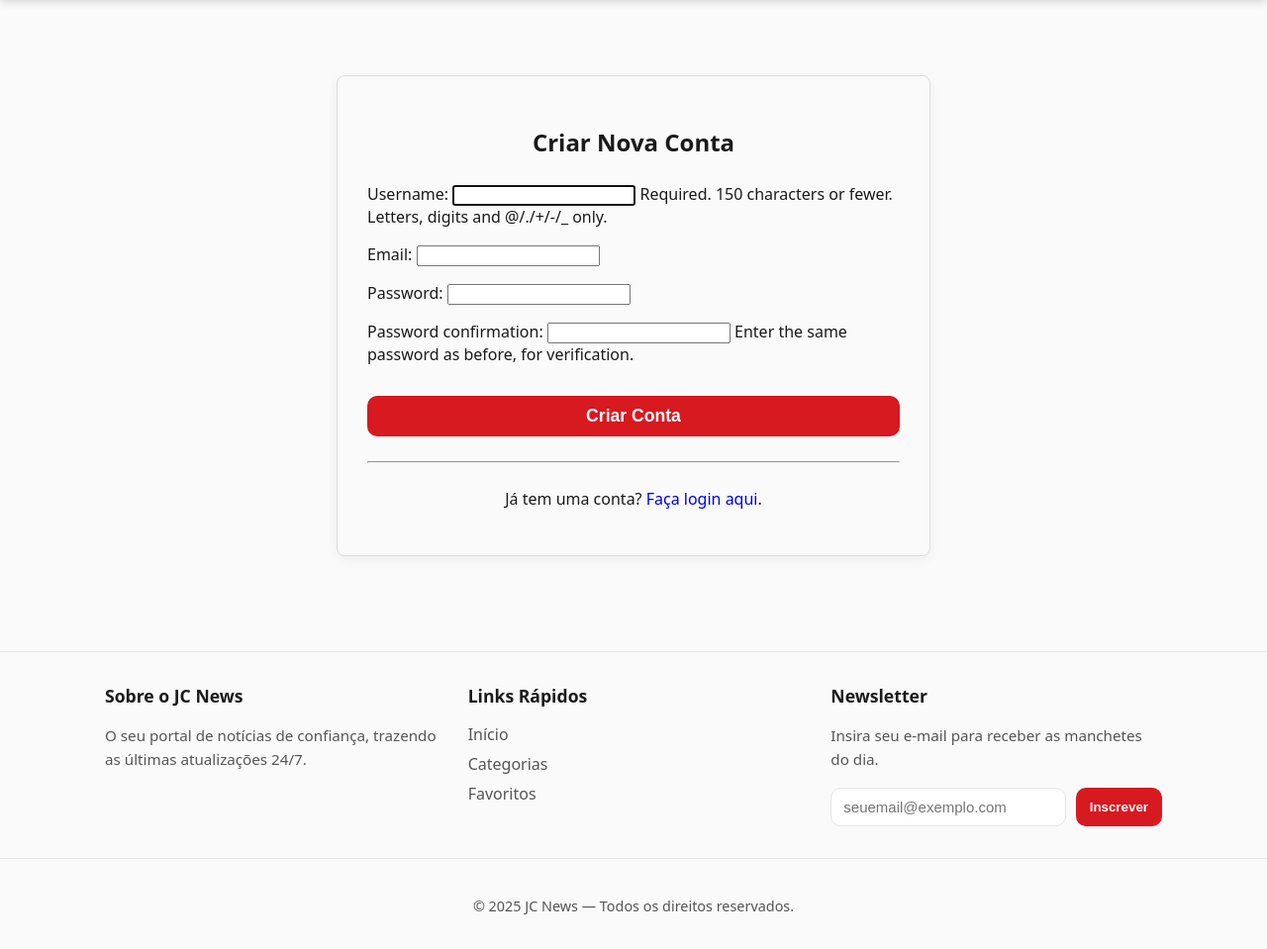
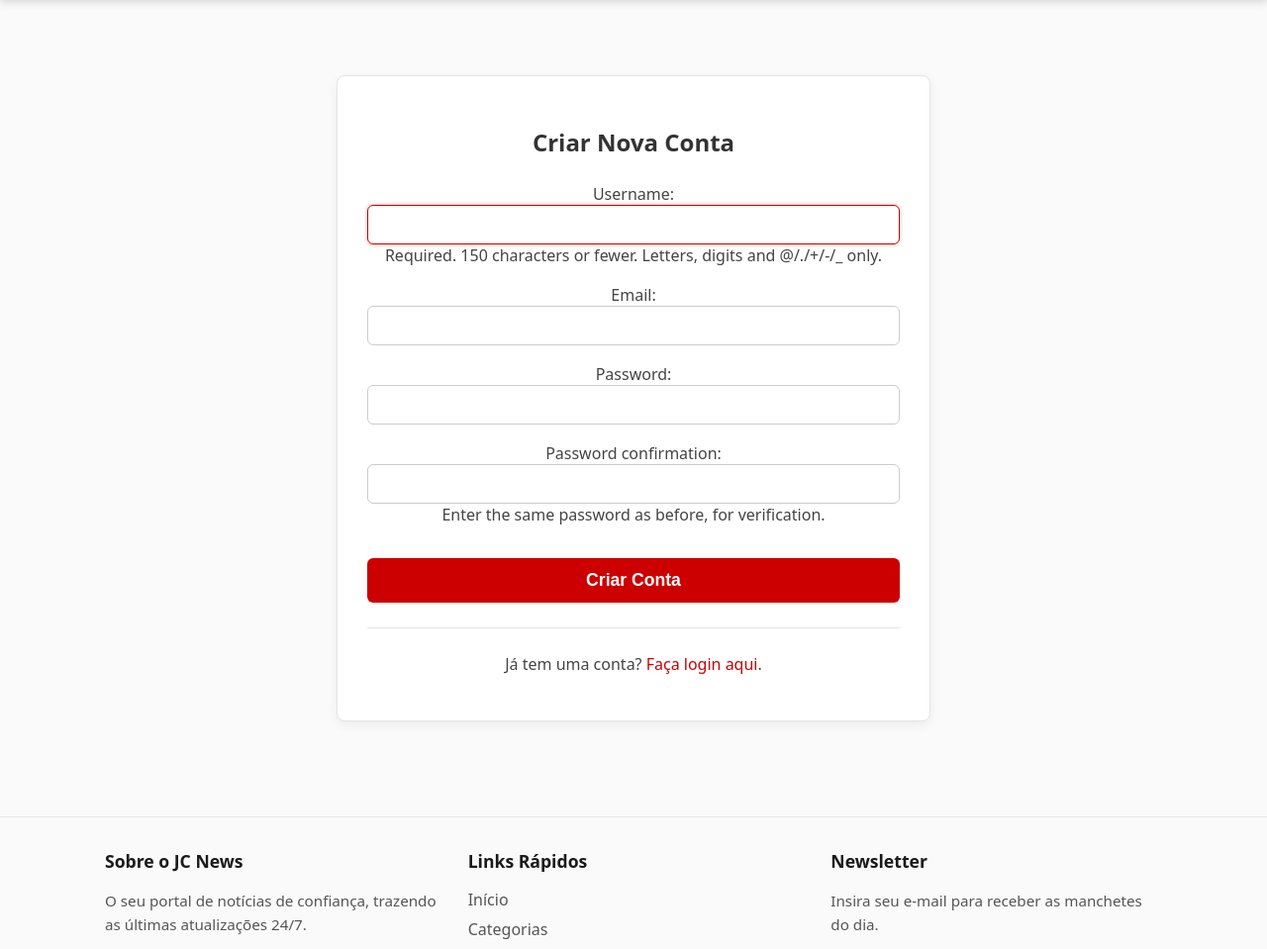
Before and after one commit to eduardohasantos/menjaro, a Django app: page /accounts/register/ in a window 1280 px wide. Shown: the part 64-1023 px from the top of the page at 99% size. Before the commit the page ends 989 px from the top, so only its background shows below. Run offline with Django 5.2, Linux system fonts and the light colour scheme.

Commit message:
Adicionando o css do register

```diff
--- a/project_jc/app1/static/app1/css/register.css
+++ b/project_jc/app1/static/app1/css/register.css
@@ -1,92 +1,98 @@
-.auth-container {
+/* ======== Container Geral ======== */
+.register-container {
     max-width: 600px;
     margin: 40px auto;
     padding: 30px;
-    border: 1px solid var(--border, #ddd);
+    background: #ffffff;
+    border: 1px solid #e5e5e5;
     border-radius: 8px;
-    box-shadow: var(--shadow, 0 4px 12px rgba(0,0,0,0.05));
-    background: var(--bg, #fff);
+    box-shadow: 0 4px 12px rgba(0,0,0,0.06);
+    animation: fadeIn 0.4s ease;
 }
 
-.auth-container h2 {
+/* Fade-in suave */
+@keyframes fadeIn {
+    from { opacity: 0; transform: translateY(10px); }
+    to   { opacity: 1; transform: translateY(0); }
+}
+
+.register-container h2 {
     text-align: center;
     margin-bottom: 25px;
-    color: var(--text, #1f2937);
+    font-weight: 600;
+    color: #333;
 }
 
-.auth-container form p {
-    margin-bottom: 15px;
-    color: var(--text, #1f2937);
+/* ======== Formulário ======== */
+.register-container form p {
+    margin-bottom: 18px;
 }
 
-.auth-container form label {
-    display: block;
-    margin-bottom: 5px;
-    font-weight: 600;
-    color: var(--text, #1f2937);
+/* Labels */
+.register-container label {
+    font-weight: 500;
+    color: #444;
 }
 
-.auth-container form input[type="text"],
-.auth-container form input[type="password"],
-.auth-container form input[type="email"] {
+/* Inputs Django padrão */
+.register-container input[type="text"],
+.register-container input[type="email"],
+.register-container input[type="password"],
+.register-container input[type="username"] {
     width: 100%;
-    padding: 10px;
-    box-sizing: border-box; /* Importante para o padding não quebrar o layout */
-    border: 1px solid var(--border, #ccc);
-    border-radius: 4px;
-    background: var(--bg, #fff);
-    color: var(--text, #1f2937);
+    padding: 10px 12px;
+    border: 1px solid #ccc;
+    border-radius: 6px;
     font-size: 1rem;
+    transition: all .2s;
 }
 
-.auth-container form .helptext {
-    font-size: 0.85rem;
-    color: var(--muted, #666);
-    display: block;
-    margin-top: 4px;
+/* Hover / Focus */
+.register-container input:focus {
+    border-color: #cc0000;
+    box-shadow: 0 0 4px rgba(204, 0, 0, 0.3);
+    outline: none;
 }
 
-.auth-container form .errorlist {
-    color: #e21b2d;
-    list-style-type: none;
-    padding: 0;
-    margin: 5px 0;
-    font-weight: bold;
+/* ======== Botão ======== */
+.register-btn {
+    width: 100%;
+    padding: 12px;
+    margin-top: 15px;
+    background: #cc0000;
+    border: none;
+    border-radius: 6px;
+    color: #fff;
+    font-size: 1.1rem;
+    font-weight: 600;
+    cursor: pointer;
+    transition: background .2s ease;
 }
 
-.auth-container .auth-button {
-    width: 100%;
-    padding: 12px;
-    font-size: 1.1rem;
-    margin-top: 15px;
-    background-color: var(--brand, #e21b2d);
-    color: #fff;
-    border: none;
-    border-radius: 4px;
-    cursor: pointer;
-    font-weight: 600;
-    transition: background-color 0.2s ease;
-}
-.auth-container .auth-button:hover {
-    background-color: #b0101f;
+.register-btn:hover {
+    background: #a80000;
 }
 
-
-.auth-container hr {
-    margin: 25px 0;
-    border: 0;
-    border-top: 1px solid var(--border, #eee);
+/* ======== Links ======== */
+.register-container a {
+    color: #cc0000;
+    font-weight: 500;
+    text-decoration: none;
 }
 
-.auth-container .auth-link {
-    text-align: center;
-    color: var(--text, #1f2937);
-}
-.auth-container .auth-link a {
-    color: var(--link, #0ea5e9);
-    text-decoration: none;
-    font-weight: 600;
-}
-.auth-container .auth-link a:hover {
+.register-container a:hover {
     text-decoration: underline;
 }
+
+/* Linha divisória */
+.register-container hr {
+    margin: 25px 0;
+    border: none;
+    border-top: 1px solid #e5e5e5;
+}
+
+/* Texto inferior */
+.register-container p {
+    text-align: center;
+    color: #444;
+}
--- a/project_jc/app1/templates/registration/register.html
+++ b/project_jc/app1/templates/registration/register.html
@@ -1,27 +1,31 @@
 {% extends "app1/base.html" %}
-
+{% load static %}
 {% block title %}Criar Conta · News Site{% endblock %}
 
 {% block content %}
-<div class="container" style="max-width: 600px; margin: 40px auto; padding: 30px; border: 1px solid #ddd; border-radius: 8px; box-shadow: 0 4px 12px rgba(0,0,0,0.05);">
 
-    <h2 style="text-align: center; margin-bottom: 25px;">Criar Nova Conta</h2>
+<link rel="stylesheet" href="{% static 'app1/css/register.css' %}">
+
+<div class="register-container">
+
+    <h2>Criar Nova Conta</h2>
 
     <form method="post" action="{% url 'register' %}">
         {% csrf_token %}
-
         {{ form.as_p }}
 
-        <button type="submit" class="btn btn-primary" style="width: 100%; padding: 10px; font-size: 1.1rem; margin-top: 15px;">
+        <button type="submit" class="register-btn">
             Criar Conta
         </button>
     </form>
 
-    <hr style="margin: 25px 0;">
+    <hr>
 
-    <p style="text-align: center;">
+    <p>
         Já tem uma conta? <a href="{% url 'login' %}">Faça login aqui</a>.
     </p>
+
 </div>
 
+
 {% endblock %}
```
